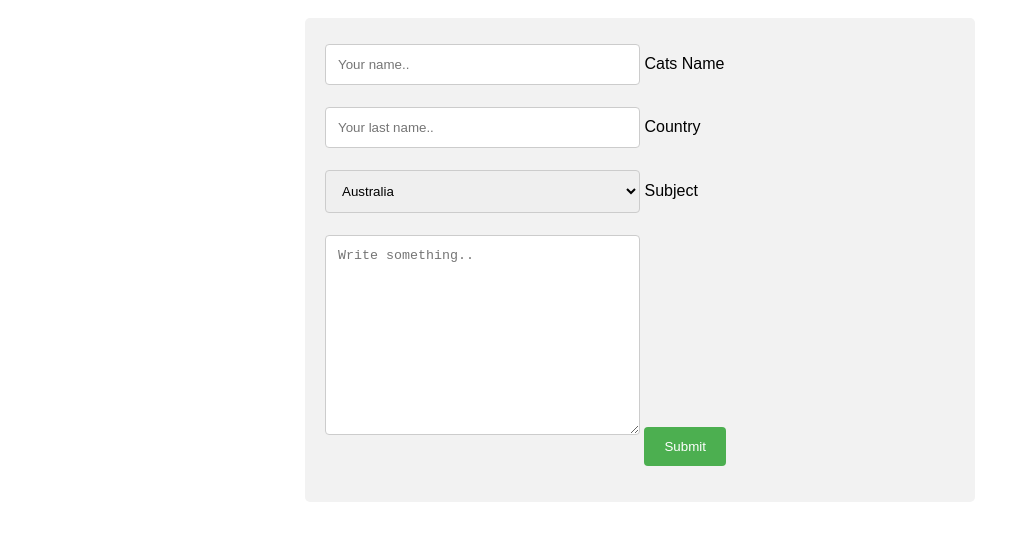
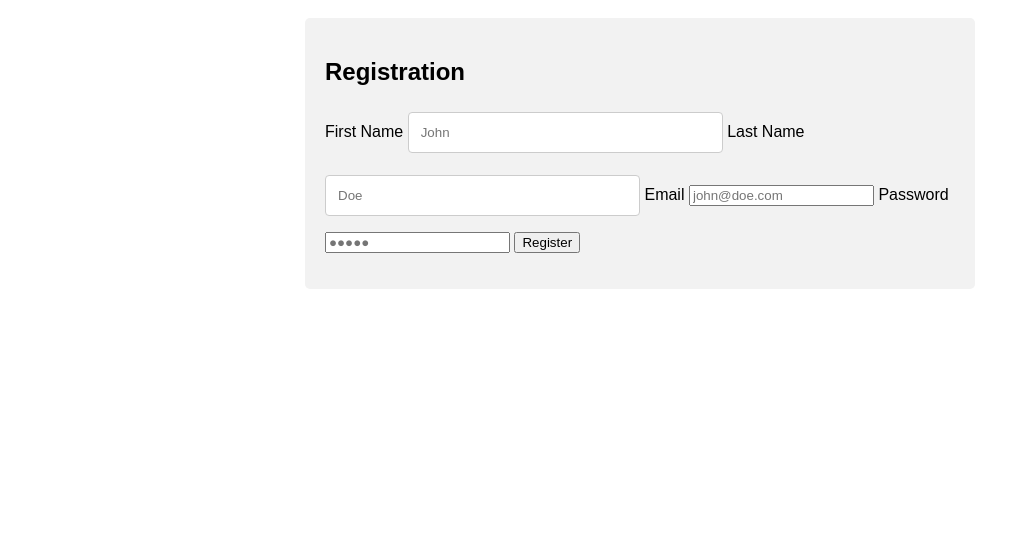
Before and after one commit to 79evan/IT121, a plain HTML site: page contact.html in a window 1280 px wide. Shown: the part 50-590 px from the top of the page, without its empty margins (0-1027 px from the left). Drawn offline with Linux system fonts and the light colour scheme.

Commit message:
Update contact.html

```diff
--- a/contact.html
+++ b/contact.html
@@ -2,25 +2,26 @@
 <link rel="stylesheet" href="style.css">
 <h1>Contact Page</h1>
 
+<script src="js/form-validation.js"></script>
+
 
 <div class="container">
-  <form action="/action_page.php">
-    <label for="fname"></label>
-    <input type="text" id="fname" name="firstname" placeholder="Your name..">
+  <h2>Registration</h2>
+  <form action="" name="registration">
 
-    <label for="lname">Cats Name</label>
-    <input type="text" id="lname" name="lastname" placeholder="Your last name..">
+    <label for="firstname">First Name</label>
+    <input type="text" name="firstname" id="firstname" placeholder="John"/>
 
-    <label for="country">Country</label>
-    <select id="country" name="country">
-      <option value="australia">Australia</option>
-      <option value="canada">Canada</option>
-      <option value="usa">USA</option>
-    </select>
+    <label for="lastname">Last Name</label>
+    <input type="text" name="lastname" id="lastname" placeholder="Doe"/>
 
-    <label for="subject">Subject</label>
-    <textarea id="subject" name="subject" placeholder="Write something.." style="height:200px"></textarea>
+    <label for="email">Email</label>
+    <input type="email" name="email" id="email" placeholder="john@doe.com"/>
 
-    <input type="submit" value="Submit">
+    <label for="password">Password</label>
+    <input type="password" name="password" id="password" placeholder="&#9679;&#9679;&#9679;&#9679;&#9679;"/>
+
+    <button type="submit">Register</button>
+
   </form>
 </div>
```
